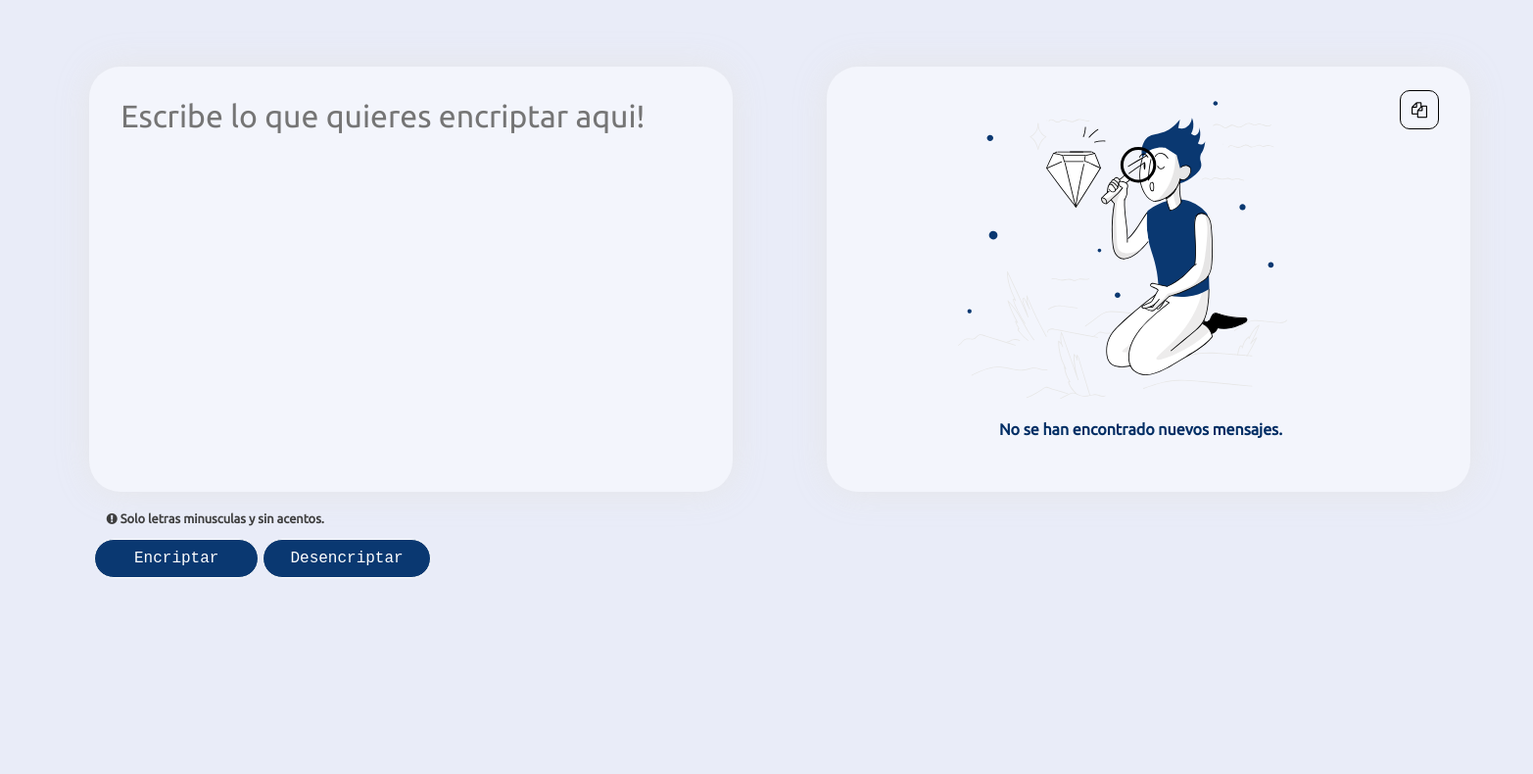
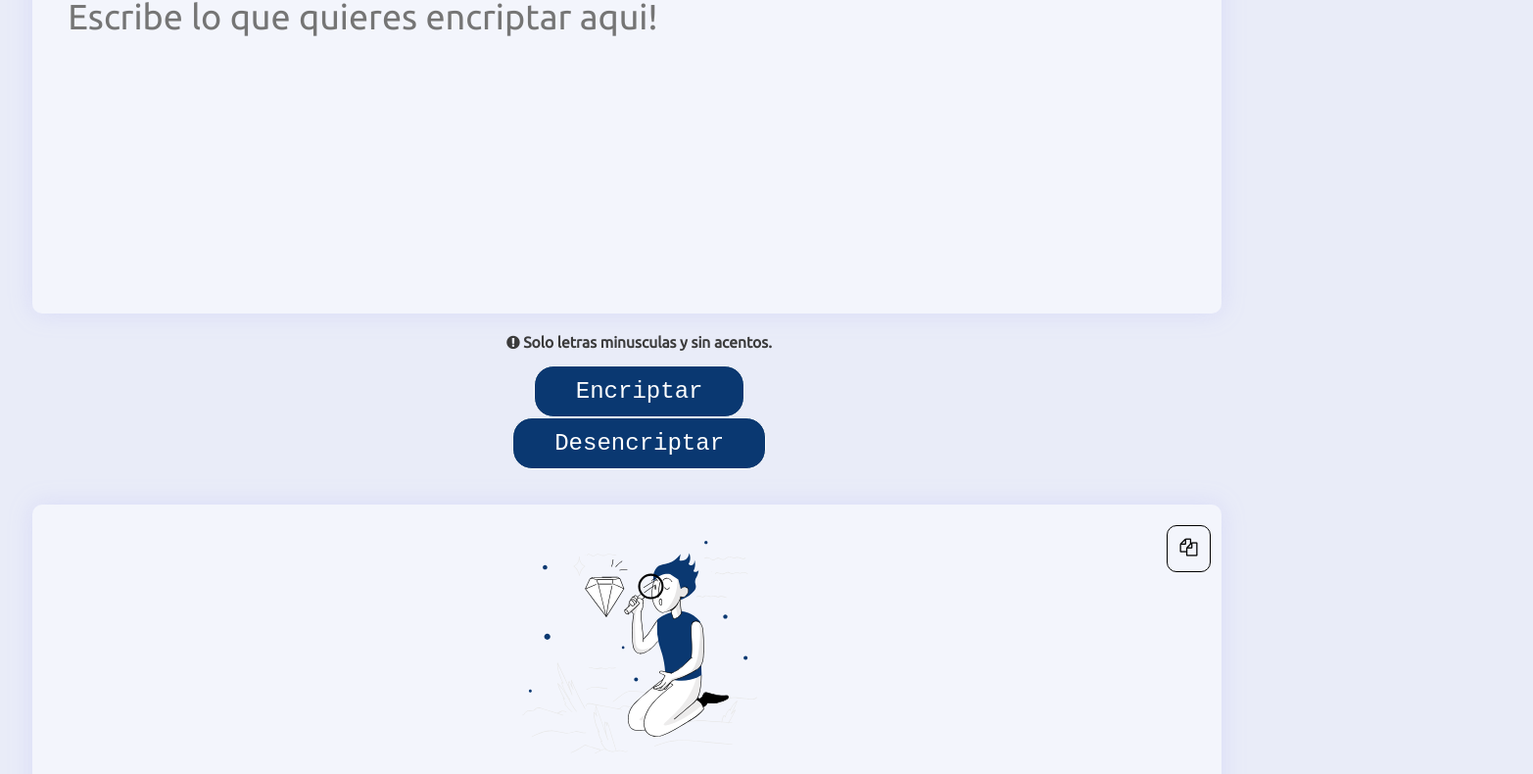
Before and after one commit to constSobri/Challenge-Programa-ONE, a plain HTML site: page index.html in a window 1280 px wide. Shown: the part 136-926 px from the top of the page at 98% size, 1565 px wide, since content can reach past the window. Before the commit the page ends 800 px from the top, so only its background shows below. Drawn offline with Linux system fonts and the light colour scheme; a web font is replaced by a local one.

Commit message:
Rehice las bases del CSS para mejorar responsividad

```diff
--- /dev/null
+++ b/copia.css
@@ -0,0 +1,122 @@
+body {
+    display: grid;
+    place-items: center;
+    background-color: #E9ECF8;
+}
+
+#logo {
+    margin: 3em 1em 1em 3em;
+}
+
+#base {
+    display: flex;
+}
+
+#entrada,#entrada:focus {
+    font-size: 2em;
+    font-family: 'Ubuntu', sans-serif;
+    padding: 1em;
+    color: #002d64;
+    resize:none;
+    background-color: #F3F5FC;
+    border: none;
+    border-radius: 1em;
+    outline: none;
+    margin: 1em 1em 0 2.2em;
+    filter: drop-shadow(0 0 1rem rgba(139, 141, 248, 0.171));
+}
+
+#btn {
+    display: block;
+    margin: 1em 0 0 5.5em;
+}
+
+p {
+    display: block;
+    font-size: 0.8em;
+    font-family: 'Ubuntu', sans-serif;
+    font-weight: bolder;
+    color: rgb(59, 59, 59);
+    margin-left: 1em;
+}
+
+#btn-encriptar {
+    font-size: 1em;
+    font-family: 'Chivo Mono', monospace;
+    color: white;
+    background-color: #0A3871;
+    border: 0.1em solid white;
+    border-radius: 2em;
+    padding: 10px 40px 10px;
+}
+
+#btn-desencriptar {
+    font-size: 1em;
+    font-family: 'Chivo Mono', monospace;
+    color: white;
+    background-color: #0A3871;
+    border: 0.1em solid white;
+    border-radius: 2em;
+    padding: 10px 27px 10px;
+}
+
+#area-salida {
+    position: relative;
+}
+
+#copy {
+    position: absolute;
+    font-size: 1.1em;
+    top: 3em;
+    right: 6em;
+    padding: 0.7em;
+    border: 1px solid;
+    border-radius: 10px;
+    cursor: pointer;
+}
+
+#dibujo {
+    position: absolute;
+    top: 5.5em;
+    right: 15em;
+    padding: 0.7em;
+    pointer-events: none;
+}
+
+#nose {
+    font-size: 1em;
+    font-family: 'Ubuntu', sans-serif;
+    color: #002d64;
+    position: absolute;
+    bottom: 3em;
+    right: 16em;
+}
+
+#salida {
+    font-size: 2em;
+    font-family: 'Ubuntu', sans-serif;
+    padding: 1em;
+    color: #002d64;
+    resize:none;
+    background-color: #F3F5FC;
+    border: none;
+    border-radius: 1em;
+    outline: none;
+    margin: 1.05em 2em 0 2em;
+    filter: drop-shadow(0 0 1rem rgba(139, 141, 248, 0.171));
+    pointer-events: none;
+}
+
+#btn-encriptar:hover {
+    color: #0A3871;
+    background-color: #F3F5FC;
+    border: 0.1em solid #0A3871;
+    cursor: pointer;
+}
+
+#btn-desencriptar:hover {
+    color: #0A3871;
+    background-color: #F3F5FC;
+    border: 0.1em solid #0A3871;
+    cursor: pointer;
+}
--- a/css/style.css
+++ b/css/style.css
@@ -1,75 +1,114 @@
-:root {
+/* :root {
     max-width: 100%;
-}
+} */
 
-#logo {
-    margin: 4em 1em 1em 4em;
+@media screen and (min-width: 320px) {
+
+    html {
+        font-size: 12px;
     }
 
     body {
         background-color: #E9ECF8;
     }
 
-#base {
-    display: flex;
+    #logo {
+        display: grid;
+        place-items: center;
+        margin: 2rem 0 2rem 0;
     }
 
-#entrada,#entrada:focus {
-    font-size: 2em;
+    #base {
+        position: relative;
+        max-width: 100vw;
+    }
+
+    #texto-aqui {
+        padding-left: 2%;
+    }
+
+    #entrada, #entrada:focus {
+        font-size: 3rem;
         font-family: 'Ubuntu', sans-serif;
-    padding: 1em;
         color: #002d64;
+        background-color: #F3F5FC;
+        box-sizing: border-box;
+        padding: 3rem;
+        height: 30rem;
+        width: 98%;
         resize:none;
-    background-color: #F3F5FC;
+        outline: none;
         border: none;
-    border-radius: 1em;
-    outline: none;
-    margin: 2em 1em 0 2.6em;
-    filter: drop-shadow(0 0 1rem rgba(228, 228, 228, 0.829));
+        border-radius: 10px;
+        margin: 0;
+        filter: drop-shadow(0 0 1rem rgba(139, 141, 248, 0.171));
     }
 
     #btn {
-    display: block;
-    margin: 1em 0 0 5.5em;
+        display: grid;
+        place-items: center;
     }
 
     p {
-    display: block;
-    font-size: 0.8em;
+        font-size: 1.3rem;
         font-family: 'Ubuntu', sans-serif;
         font-weight: bolder;
         color: rgb(59, 59, 59);
-    margin-left: 1em;
     }
 
     #btn-encriptar {
-    font-size: 1em;
+        display: block;
+        font-size: 2rem;
         font-family: 'Chivo Mono', monospace;
         color: white;
         background-color: #0A3871;
-    border: 0.1em solid white;
-    border-radius: 2em;
-    padding: 10px 40px 10px;
+        border: 1px solid white;
+        border-radius: 20px;
+        padding: 1rem 3.5rem 1rem;
     }
 
     #btn-desencriptar {
-    font-size: 1em;
+        font-size: 2rem;
         font-family: 'Chivo Mono', monospace;
         color: white;
         background-color: #0A3871;
-    border: 0.1em solid white;
-    border-radius: 2em;
-    padding: 10px 27px 10px;
+        border: 1px solid white;
+        border-radius: 20px;
+        padding: 1rem 3.5rem 1rem;
+    }
+
+    #texto-salida {
+        position: relative;
+        margin-top: 3rem;
     }
 
     #area-salida {
-    position: relative;
+        padding-left: 2%;
+    }
+
+    #salida {
+        font-size: 3rem;
+        font-family: 'Ubuntu', sans-serif;
+        color: #002d64;
+        background-color: #F3F5FC;
+        box-sizing: border-box;
+        padding: 3rem;
+        height: 30rem;
+        width: 98%;
+        resize:none;
+        outline: none;
+        pointer-events: none;
+        border: none;
+        border-radius: 10px;
+        margin: 0;
+        filter: drop-shadow(0 0 1rem rgba(139, 141, 248, 0.171));
     }
 
     #copy {
         position: absolute;
-    top: 5.5em;
-    right: 6em;
+        font-size: 1.5rem;
+        top: 0.7rem;
+        right: 3rem;
         padding: 0.7em;
         border: 1px solid;
         border-radius: 10px;
@@ -77,52 +116,23 @@ p {
     }
 
     #dibujo {
-    position: absolute;
-    top: 5.5em;
-    right: 15em;
+        display: block;
+        position: relative;
+        margin-left: auto;
+        margin-right: auto;
+        top: -28rem;
+        width: 20rem;
         padding: 0.7em;
-    cursor: pointer;
         pointer-events: none;
     }
 
     #nose {
-    font-size: 1em;
+        display: block;
+        position: relative;
+        font-size: 2rem;
+        top: -28rem;
+        text-align: center;
         font-family: 'Ubuntu', sans-serif;
         color: #002d64;
-    position: absolute;
-    bottom: 3em;
-    right: 16em;
     }
-
-#salida {
-    font-size: 2em;
-    font-family: 'Ubuntu', sans-serif;
-    padding: 1em;
-    color: #002d64;
-    resize:none;
-    background-color: #F3F5FC;
-    border: none;
-    border-radius: 1em;
-    outline: none;
-    margin: 2em 2em 0 2em;
-    filter: drop-shadow(0 0 1rem rgba(228, 228, 228, 0.829));
-    pointer-events: none;
 }
-
-#btn-encriptar:hover {
-    color: #0A3871;
-    background-color: #F3F5FC;
-    border: 0.1em solid #0A3871;
-    cursor: pointer;
-}
-
-#btn-desencriptar:hover {
-    color: #0A3871;
-    background-color: #F3F5FC;
-    border: 0.1em solid #0A3871;
-    cursor: pointer;
-}
-
-@media screen {
-
-}
--- a/index.html
+++ b/index.html
@@ -12,10 +12,12 @@
     <title>Encriptador de texto gratuito</title>
 </head>
 <body>
-    <img src="res/Logo.svg" alt="Logo Alura" id="logo">
+    <div id="logo">
+        <img src="res/Logo.svg" alt="Logo Alura" id="logotipo">
+    </div>
     <div id="base">
         <div id="texto-aqui">
-            <textarea name="Encriptador" id="entrada" cols="30" rows="10" placeholder="Escribe lo que quieres encriptar aqui!" required></textarea>
+            <textarea name="Encriptador" id="entrada" placeholder="Escribe lo que quieres encriptar aqui!" required></textarea>
             <div id="btn">
                 <p><i class="fa fa-exclamation-circle"></i> Solo letras minusculas y sin acentos.</p>
                 <input type="button" value="Encriptar" id="btn-encriptar">
@@ -24,10 +26,10 @@
         </div>
         <div id="texto-salida">
             <div id="area-salida">
-                <textarea name="salida" id="salida" cols="30" rows="10" readonly required></textarea>
-                <i class="fa fa-copy (alias)" id="copy"></i>
+                <textarea name="salida" id="salida" readonly required></textarea>
+                <h1 id="copy"><i class="fa fa-copy (alias)"></i></h1>
                 <img src="res/dibujo.svg" alt="dibujo" id="dibujo">
-                <h1 id="nose">No se han encontrado nuevos mensajes.</h1>
+                <h1 id="nose">No se han encontrado<br> nuevos mensajes.</h1>
             <div id="btn">
             </div>
         </div>
```
Lines whose indentation alone changed are shown as unchanged.
